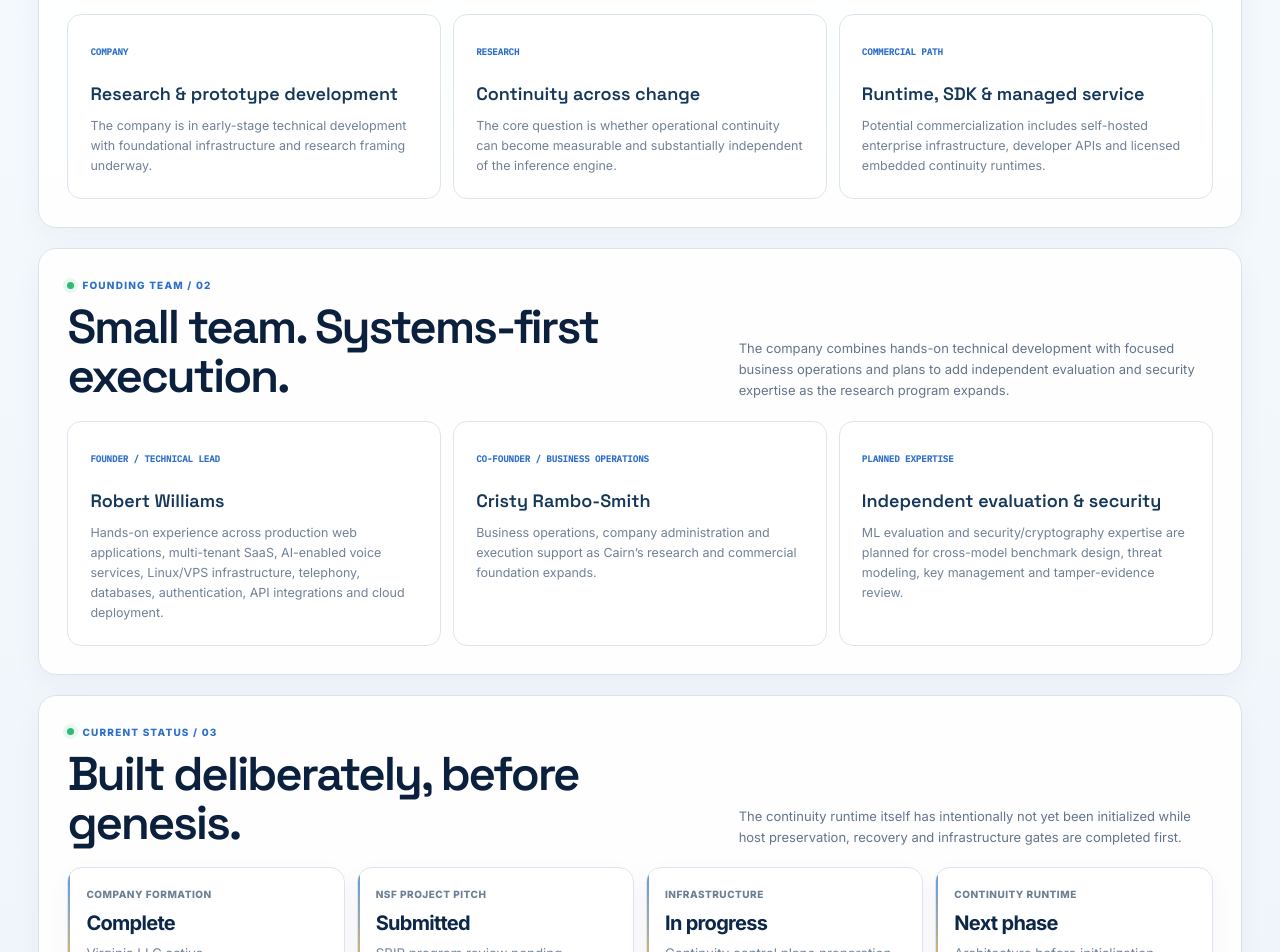
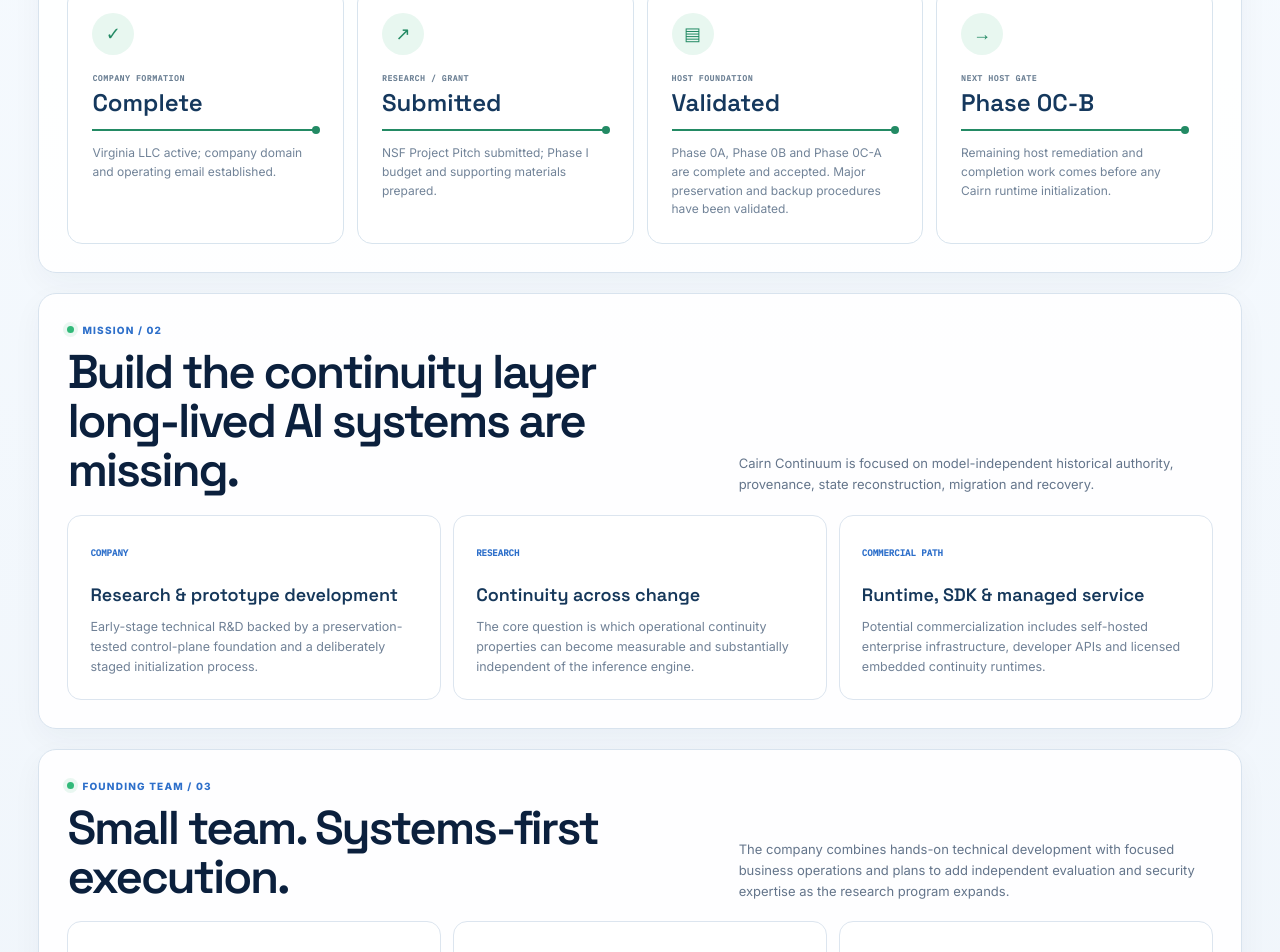
Before and after one commit to rawillia9801/Cairn, a Next.js app: page /company in a window 1280 px wide. Shown: the part 540-1492 px from the top of the page. Built offline with nearby package versions, Linux system fonts and the light colour scheme.

Commit message:
Tighten Company status around validated Phase 0 foundation

```diff
--- a/app/company/page.tsx
+++ b/app/company/page.tsx
@@ -2,31 +2,35 @@
 
 export default function Company(){
   return <main>
-    <MissionHeader eyebrow="Company" title="Cairn Continuum LLC" description="A Virginia technology company developing continuity infrastructure for persistent machine intelligence." telemetry={[
+    <MissionHeader eyebrow="Company" title="Built deliberately, before genesis." description="Cairn Continuum is a Virginia technology company developing continuity infrastructure for persistent machine intelligence. Preservation and host-preparation gates are being completed before runtime initialization." telemetry={[
       <>FOUNDED · <strong>AUG 2026</strong></>,<>JURISDICTION · <strong>VIRGINIA</strong></>,<>STAGE · <strong>R&D</strong></>,<>FOCUS · <strong>AI SYSTEMS INFRASTRUCTURE</strong></>
     ]}/>
-    <Section eyebrow="Mission / 01" title="Build the continuity layer long-lived AI systems are missing." description="Cairn Continuum is focused on model-independent historical authority, provenance, state reconstruction, migration and recovery.">
+
+    <Section eyebrow="Company status / 01" title="A real foundation exists before the continuity runtime begins." description="The host is already substantially prepared and preservation-tested. The initialization boundary remains intentionally uncrossed.">
+      <div className="company-status-grid">
+        <article className="status-card"><div className="status-icon">✓</div><span>COMPANY FORMATION</span><strong>Complete</strong><div className="status-progress"><i/></div><p>Virginia LLC active; company domain and operating email established.</p></article>
+        <article className="status-card"><div className="status-icon">↗</div><span>RESEARCH / GRANT</span><strong>Submitted</strong><div className="status-progress"><i/></div><p>NSF Project Pitch submitted; Phase I budget and supporting materials prepared.</p></article>
+        <article className="status-card"><div className="status-icon">▤</div><span>HOST FOUNDATION</span><strong>Validated</strong><div className="status-progress"><i/></div><p>Phase 0A, Phase 0B and Phase 0C-A are complete and accepted. Major preservation and backup procedures have been validated.</p></article>
+        <article className="status-card"><div className="status-icon">→</div><span>NEXT HOST GATE</span><strong>Phase 0C-B</strong><div className="status-progress"><i/></div><p>Remaining host remediation and completion work comes before any Cairn runtime initialization.</p></article>
+      </div>
+    </Section>
+
+    <Section eyebrow="Mission / 02" title="Build the continuity layer long-lived AI systems are missing." description="Cairn Continuum is focused on model-independent historical authority, provenance, state reconstruction, migration and recovery.">
       <div className="info-grid">
-        <article className="info-card"><span>COMPANY</span><h3>Research & prototype development</h3><p>The company is in early-stage technical development with foundational infrastructure and research framing underway.</p></article>
-        <article className="info-card"><span>RESEARCH</span><h3>Continuity across change</h3><p>The core question is whether operational continuity can become measurable and substantially independent of the inference engine.</p></article>
+        <article className="info-card"><span>COMPANY</span><h3>Research & prototype development</h3><p>Early-stage technical R&D backed by a preservation-tested control-plane foundation and a deliberately staged initialization process.</p></article>
+        <article className="info-card"><span>RESEARCH</span><h3>Continuity across change</h3><p>The core question is which operational continuity properties can become measurable and substantially independent of the inference engine.</p></article>
         <article className="info-card"><span>COMMERCIAL PATH</span><h3>Runtime, SDK & managed service</h3><p>Potential commercialization includes self-hosted enterprise infrastructure, developer APIs and licensed embedded continuity runtimes.</p></article>
       </div>
     </Section>
-    <Section eyebrow="Founding team / 02" title="Small team. Systems-first execution." description="The company combines hands-on technical development with focused business operations and plans to add independent evaluation and security expertise as the research program expands.">
+
+    <Section eyebrow="Founding team / 03" title="Small team. Systems-first execution." description="The company combines hands-on technical development with focused business operations and plans to add independent evaluation and security expertise as the research program expands.">
       <div className="info-grid">
         <article className="info-card"><span>FOUNDER / TECHNICAL LEAD</span><h3>Robert Williams</h3><p>Hands-on experience across production web applications, multi-tenant SaaS, AI-enabled voice services, Linux/VPS infrastructure, telephony, databases, authentication, API integrations and cloud deployment.</p></article>
         <article className="info-card"><span>CO-FOUNDER / BUSINESS OPERATIONS</span><h3>Cristy Rambo-Smith</h3><p>Business operations, company administration and execution support as Cairn’s research and commercial foundation expands.</p></article>
         <article className="info-card"><span>PLANNED EXPERTISE</span><h3>Independent evaluation & security</h3><p>ML evaluation and security/cryptography expertise are planned for cross-model benchmark design, threat modeling, key management and tamper-evidence review.</p></article>
       </div>
     </Section>
-    <Section eyebrow="Current status / 03" title="Built deliberately, before genesis." description="The continuity runtime itself has intentionally not yet been initialized while host preservation, recovery and infrastructure gates are completed first.">
-      <div className="metric-grid">
-        <article><span>Company formation</span><strong>Complete</strong><small>Virginia LLC active</small></article>
-        <article><span>NSF Project Pitch</span><strong>Submitted</strong><small>SBIR program review pending</small></article>
-        <article><span>Infrastructure</span><strong>In progress</strong><small>Continuity control plane preparation</small></article>
-        <article><span>Continuity runtime</span><strong>Next phase</strong><small>Architecture before initialization</small></article>
-      </div>
-    </Section>
+
     <PageCTA title="Research, technical collaboration or partnership inquiry?" href="/contact" label="Contact Cairn"/>
   </main>;
 }
```
